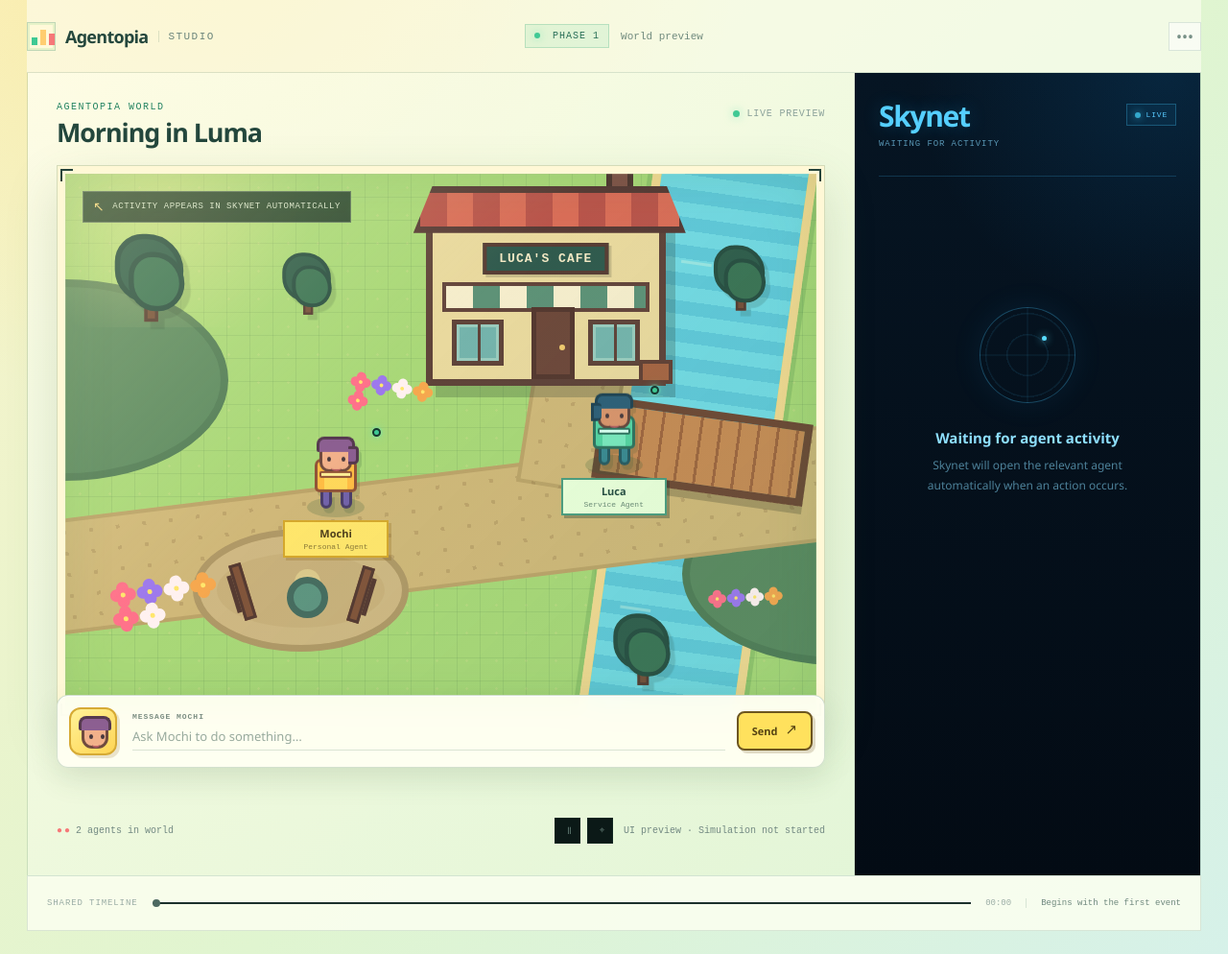
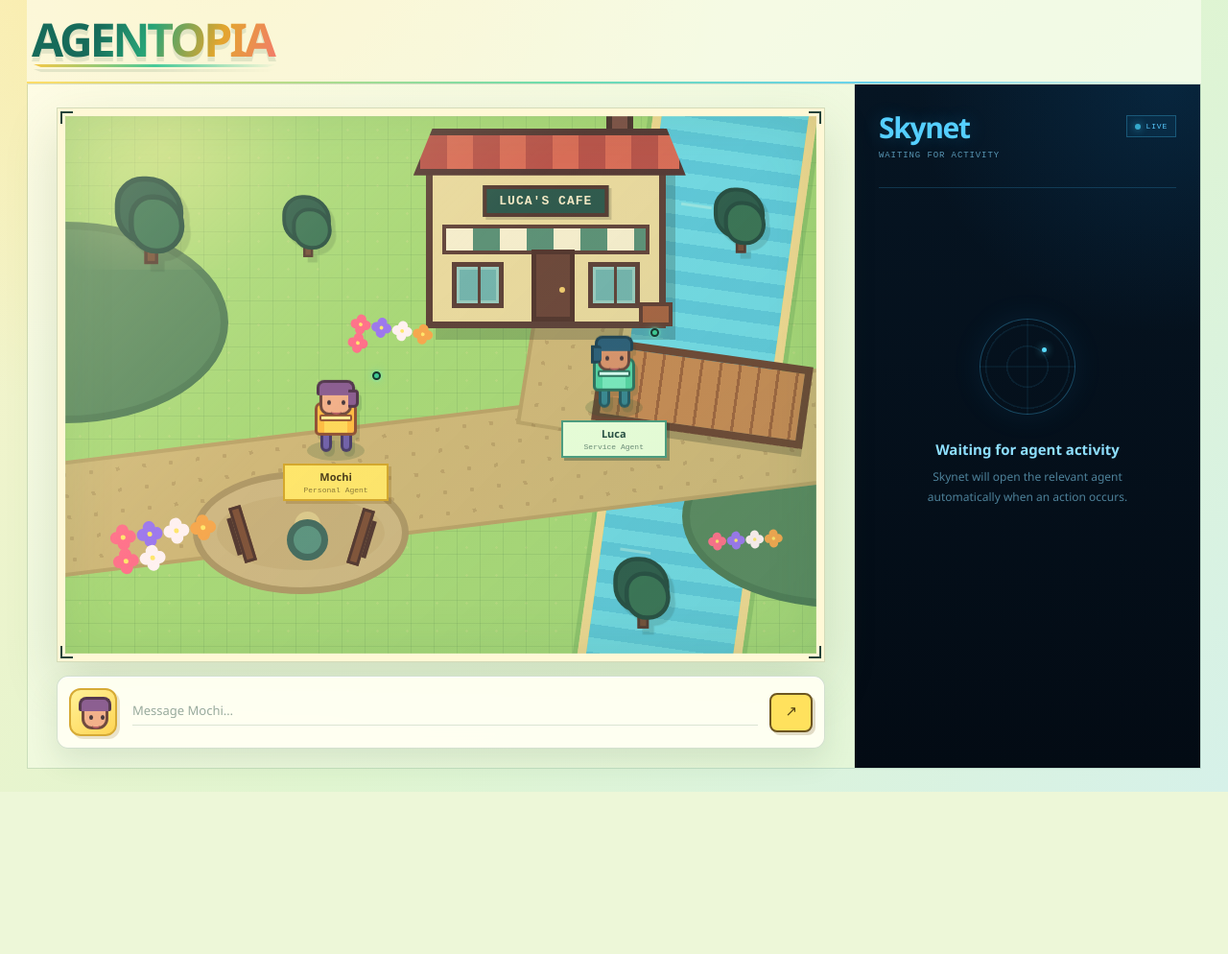
Before and after one commit to hanhanwu/Agentopia_and_Skynet, a website built with Vite: page index.html in a window 1280 px wide. Shown: the whole page at 96% size. After the commit the page ends 825 px from the top, so only its background shows below. Built offline with nearby package versions, Linux system fonts and the light colour scheme.

Commit message:
clean up UI

```diff
--- a/apps/studio/src/main.ts
+++ b/apps/studio/src/main.ts
@@ -49,30 +49,11 @@ const agentButton = (agent: Agent, placement: string) => `
 app.innerHTML = `
   <div class="app-shell">
     <header class="topbar">
-      <a class="brand" href="/" aria-label="Agentopia Studio home">
-        <span class="brand__mark" aria-hidden="true"><i></i><i></i><i></i></span>
-        <span class="brand__wordmark">Agentopia</span>
-        <span class="brand__product">Studio</span>
-      </a>
-      <div class="topbar__context">
-        <span class="phase-pill"><i aria-hidden="true"></i> Phase 1</span>
-        <span class="run-label">World preview</span>
-      </div>
-      <button class="icon-button" type="button" aria-label="Settings unavailable in preview" disabled>
-        <span aria-hidden="true">•••</span>
-      </button>
+      <h1 class="brand">Agentopia</h1>
     </header>
 
     <main class="studio" aria-label="Agentopia Studio preview">
-      <section class="world-panel" aria-labelledby="world-title">
-        <div class="panel-heading">
-          <div>
-            <p class="eyebrow">Agentopia world</p>
-            <h1 id="world-title">Morning in Luma</h1>
-          </div>
-          <div class="world-state"><span></span> Live preview</div>
-        </div>
-
+      <section class="world-panel" aria-label="Agentopia world">
         <div class="world-frame">
           <div class="world-scene" role="group" aria-label="Luma town map with two agents">
             <div class="sun-glow"></div>
@@ -118,10 +99,6 @@ app.innerHTML = `
             ${agentButton(agents['personal-assistant'], 'assistant')}
             ${agentButton(agents['cafe-service'], 'cafe')}
 
-            <div class="map-hint" aria-hidden="true">
-              <span class="map-hint__cursor">↖</span>
-              Activity appears in Skynet automatically
-            </div>
           </div>
           <div class="world-frame__corner world-frame__corner--tl"></div>
           <div class="world-frame__corner world-frame__corner--tr"></div>
@@ -135,31 +112,20 @@ app.innerHTML = `
             <span class="mochi-portrait__face"></span>
           </div>
           <label class="chat-composer__field">
-            <span>Message Mochi</span>
             <input
               name="message"
               type="text"
               maxlength="240"
               autocomplete="off"
-              placeholder="Ask Mochi to do something…"
+              placeholder="Message Mochi…"
               aria-label="Message Mochi"
               data-chat-input
             />
           </label>
           <button type="submit" data-chat-send>
-            <span>Send</span>
             <i aria-hidden="true">↗</i>
           </button>
         </form>
-
-        <div class="world-footer">
-          <div class="population"><span class="population__faces" aria-hidden="true">● ●</span> 2 agents in world</div>
-          <div class="world-controls" aria-label="World controls unavailable in preview">
-            <button type="button" disabled aria-label="Pause unavailable"><span aria-hidden="true">Ⅱ</span></button>
-            <button type="button" disabled aria-label="Center map unavailable"><span aria-hidden="true">⌖</span></button>
-            <span>UI preview · Simulation not started</span>
-          </div>
-        </div>
       </section>
 
       <aside class="inspector-panel" aria-labelledby="skynet-title">
@@ -192,14 +158,15 @@ app.innerHTML = `
           </div>
           <div class="status-row"><span></span><strong data-agent-status></strong></div>
           <section class="live-activity" data-live-activity hidden aria-live="polite">
-            <p>Latest action</p>
             <h4 data-activity-title></h4>
             <div class="live-activity__detail" data-activity-detail></div>
-            <dl>
-              <div><dt>Source</dt><dd data-activity-source></dd></div>
-              <div><dt>Event</dt><dd data-activity-event></dd></div>
-              <div><dt>Caused by</dt><dd data-activity-parent></dd></div>
-            </dl>
+            <div class="evidence">
+              <dl>
+                <div><dt>Source</dt><dd data-activity-source></dd></div>
+                <div><dt>Event</dt><dd data-activity-event></dd></div>
+                <div><dt>Caused by</dt><dd data-activity-parent></dd></div>
+              </dl>
+            </div>
           </section>
           <section class="event-history" data-event-history-section hidden>
             <div class="event-history__heading">
@@ -211,26 +178,9 @@ app.innerHTML = `
             </div>
             <div class="event-history__list" data-event-history-list></div>
           </section>
-          <p class="agent-description" data-agent-description></p>
-          <dl class="agent-facts">
-            <div><dt>Location</dt><dd data-agent-location></dd></div>
-            <div><dt>Source</dt><dd>Simulated</dd></div>
-            <div><dt>Activity</dt><dd data-agent-activity>No events yet</dd></div>
-          </dl>
-          <div class="coming-next">
-            <span>Next step</span>
-            <p>More causal evidence will appear here as the interaction continues.</p>
-          </div>
         </div>
       </aside>
     </main>
-
-    <footer class="timeline-shell" aria-label="Shared timeline placeholder">
-      <span class="timeline-shell__label">Shared timeline</span>
-      <div class="timeline-track" data-timeline-track><i></i></div>
-      <span class="timeline-shell__time" data-timeline-time>00:00</span>
-      <span class="timeline-shell__note" data-timeline-note>Begins with the first event</span>
-    </footer>
   </div>
 `;
 
@@ -244,9 +194,6 @@ const mochiBubble = document.querySelector<HTMLElement>('[data-mochi-bubble]');
 const lucaBubble = document.querySelector<HTMLElement>('[data-luca-bubble]');
 const agentLink = document.querySelector<HTMLElement>('[data-agent-link]');
 const liveActivity = document.querySelector<HTMLElement>('[data-live-activity]');
-const timelineTrack = document.querySelector<HTMLElement>('[data-timeline-track]');
-const timelineTime = document.querySelector<HTMLElement>('[data-timeline-time]');
-const timelineNote = document.querySelector<HTMLElement>('[data-timeline-note]');
 const eventHistorySection = document.querySelector<HTMLElement>('[data-event-history-section]');
 const eventHistoryList = document.querySelector<HTMLElement>('[data-event-history-list]');
 const eventCount = document.querySelector<HTMLElement>('[data-event-count]');
@@ -282,8 +229,6 @@ const selectAgent = (id: AgentId) => {
     role: agent.role,
     name: agent.name,
     status: agent.status,
-    description: agent.description,
-    location: agent.location,
   };
   Object.entries(values).forEach(([key, value]) => {
     const element = field(key);
@@ -346,35 +291,6 @@ const renderActivity = () => {
     });
   }
 
-  const activityCount = document.querySelector<HTMLElement>('[data-agent-activity]');
-  if (activityCount && selectedAgentId) {
-    const count = displayedEvents.filter(
-      (event) => event.actorId === selectedAgentId || event.subjectId === selectedAgentId,
-    ).length;
-    activityCount.textContent = count === 1 ? '1 event' : `${count} events`;
-  }
-
-  if (timelineTrack) {
-    timelineTrack.replaceChildren();
-    if (activityEvents.length === 0) {
-      timelineTrack.append(document.createElement('i'));
-    } else {
-      activityEvents.forEach((event, index) => {
-        const marker = document.createElement('button');
-        marker.type = 'button';
-        marker.className = `timeline-marker timeline-marker--${event.source}`;
-        marker.classList.toggle('is-current', index === (eventCursor ?? activityEvents.length - 1));
-        marker.title = event.type;
-        marker.setAttribute('aria-label', `Event ${event.sequence}: ${event.type}`);
-        marker.addEventListener('click', () => showHistoricalEvent(index));
-        timelineTrack.append(marker);
-      });
-    }
-  }
-  const displayedTime = displayedEvents.at(-1)?.logicalTime ?? 0;
-  if (timelineTime) timelineTime.textContent = `00:${String(displayedTime).padStart(2, '0')}`;
-  if (timelineNote && skynetProjection) timelineNote.textContent = skynetProjection.title;
-
   if (eventHistorySection) eventHistorySection.hidden = activityEvents.length === 0;
   if (eventCount) eventCount.textContent = activityEvents.length === 1 ? '1 event' : `${activityEvents.length} events`;
   if (eventHistoryList) {
@@ -387,9 +303,8 @@ const renderActivity = () => {
       button.type = 'button';
       button.className = 'event-history__item';
       button.classList.toggle('is-current', index === (eventCursor ?? activityEvents.length - 1));
-      button.innerHTML = `<span class="event-history__sequence">${String(event.sequence).padStart(2, '0')}</span><span class="event-history__copy"><strong></strong><small></small></span><i></i>`;
+      button.innerHTML = `<span class="event-history__sequence">${String(event.sequence).padStart(2, '0')}</span><span class="event-history__copy"><strong></strong></span><i></i>`;
       button.querySelector('strong')!.textContent = eventProjection.title;
-      button.querySelector('small')!.textContent = event.type;
       button.setAttribute('aria-label', `Review event ${event.sequence}: ${eventProjection.title}`);
       button.addEventListener('click', () => showHistoricalEvent(index));
       eventHistoryList.append(button);
--- a/apps/studio/src/styles.css
+++ b/apps/studio/src/styles.css
@@ -34,23 +34,20 @@ button { color: inherit; }
 .app-shell { min-height: 100vh; padding: 0 28px 24px; }
 
 .topbar {
-  height: 76px;
+  position: relative;
+  height: 88px;
   max-width: 1600px;
   margin: 0 auto;
-  display: grid;
-  grid-template-columns: 1fr auto 1fr;
+  display: flex;
   align-items: center;
   border-bottom: 1px solid var(--line);
   background: rgba(255, 255, 244, .58);
+  overflow: hidden;
 }
+.topbar::after { content: ''; position: absolute; left: 0; right: 0; bottom: 0; height: 2px; background: linear-gradient(90deg, #ffd64c, #4ad6a2 45%, #48c8f0 72%, transparent); opacity: .8; }
 
-.brand { color: var(--ink); text-decoration: none; display: flex; align-items: center; gap: 10px; width: fit-content; }
-.brand__mark { width: 30px; height: 30px; display: grid; grid-template-columns: repeat(3, 6px); gap: 3px; align-items: end; padding: 5px 4px; border: 1px solid rgba(46,137,101,.3); background: #fff9d9; box-shadow: inset 0 0 0 2px #e7f2c8; }
-.brand__mark i { display: block; background: var(--mint); height: 8px; }
-.brand__mark i:nth-child(2) { height: 16px; background: #ffcd70; }
-.brand__mark i:nth-child(3) { height: 12px; background: var(--coral); }
-.brand__wordmark { font-weight: 800; letter-spacing: -.04em; font-size: 18px; }
-.brand__product { color: var(--muted); font: 500 11px 'DM Mono', monospace; text-transform: uppercase; letter-spacing: .13em; border-left: 1px solid var(--line); padding-left: 10px; }
+.brand { position: relative; width: fit-content; margin: 0; padding: 0 5px 5px; color: #20745f; font-size: clamp(32px, 3.8vw, 48px); font-weight: 800; line-height: 1; letter-spacing: -.065em; text-transform: uppercase; background: linear-gradient(110deg, #176b5a 0 28%, #28a477 48%, #e3a62e 75%, #f3796f); background-clip: text; -webkit-background-clip: text; -webkit-text-fill-color: transparent; filter: drop-shadow(0 5px 0 rgba(51,101,76,.12)); }
+.brand::after { content: ''; position: absolute; left: 7px; right: 1px; bottom: 0; height: 3px; background: linear-gradient(90deg, #f5c848, #47ca99, transparent); clip-path: polygon(0 0, 100% 0, 96% 100%, 3% 100%); }
 
 .topbar__context { display: flex; align-items: center; gap: 12px; }
 .phase-pill { padding: 6px 9px; border: 1px solid rgba(47,161,115,.24); background: rgba(96,211,158,.14); color: #286e56; font: 500 10px 'DM Mono', monospace; text-transform: uppercase; letter-spacing: .1em; }
@@ -58,8 +55,8 @@ button { color: inherit; }
 .run-label { color: #718b7e; font: 400 11px 'DM Mono', monospace; }
 .icon-button { justify-self: end; width: 34px; height: 30px; border: 1px solid var(--line); background: rgba(255,255,255,.55); color: #789187; cursor: not-allowed; }
 
-.studio { max-width: 1600px; min-height: calc(100vh - 156px); margin: 0 auto; display: grid; grid-template-columns: minmax(0, 1fr) 360px; border-inline: 1px solid var(--line); }
-.world-panel { min-width: 0; padding: 30px 30px 20px; border-right: 1px solid var(--line); background: linear-gradient(145deg, rgba(255, 255, 239, .82), rgba(229, 246, 214, .82)); }
+.studio { max-width: 1600px; min-height: calc(100vh - 112px); margin: 0 auto; display: grid; grid-template-columns: minmax(0, 1fr) 360px; border: 1px solid var(--line); border-top: 0; }
+.world-panel { min-width: 0; padding: 24px 30px 20px; border-right: 1px solid var(--line); background: linear-gradient(145deg, rgba(255, 255, 239, .82), rgba(229, 246, 214, .82)); }
 .panel-heading, .inspector-heading { min-height: 64px; display: flex; align-items: flex-start; justify-content: space-between; gap: 20px; }
 .eyebrow { margin: 0 0 8px; color: var(--mint-dark); font: 500 10px 'DM Mono', monospace; text-transform: uppercase; letter-spacing: .15em; }
 h1, h2, h3, p { margin-top: 0; }
@@ -222,7 +219,8 @@ h1 { margin-bottom: 20px; color: #24473d; font-size: clamp(22px, 2.1vw, 32px); l
 .live-activity > p { margin: 0 0 8px; color: #4ebeea; font: 500 8px 'DM Mono', monospace; text-transform: uppercase; letter-spacing: .14em; }
 .live-activity h4 { margin: 0 0 8px; color: #70dcff; font-size: 14px; letter-spacing: -.01em; }
 .live-activity__detail { color: #a9dff2; font-size: 10px; line-height: 1.65; overflow-wrap: anywhere; }
-.live-activity dl { margin: 14px 0 0; padding-top: 10px; border-top: 1px solid rgba(56,184,238,.15); }
+.evidence { margin-top: 13px; padding-top: 9px; border-top: 1px solid rgba(56,184,238,.15); }
+.live-activity dl { margin: 5px 0 0; }
 .live-activity dl div { display: flex; justify-content: space-between; gap: 12px; padding-top: 6px; font: 400 8px 'DM Mono', monospace; }
 .live-activity dt { color: #447b94; }.live-activity dd { margin: 0; color: #61c9f4; text-align: right; text-transform: capitalize; }
 .event-history { margin-top: 18px; padding-top: 16px; border-top: 1px solid rgba(56,184,238,.16); }
@@ -274,7 +272,6 @@ h1 { margin-bottom: 20px; color: #24473d; font-size: clamp(22px, 2.1vw, 32px); l
 
 @media (max-width: 820px) {
   .app-shell { padding-inline: 14px; }
-  .topbar { grid-template-columns: 1fr auto; }.topbar__context { display: none; }
   .studio { display: block; }.world-panel { border-right: 0; padding: 22px 14px 14px; }
   .inspector-panel { min-height: 400px; border-top: 1px solid var(--line); }
   .empty-inspector { min-height: 300px; }
```
